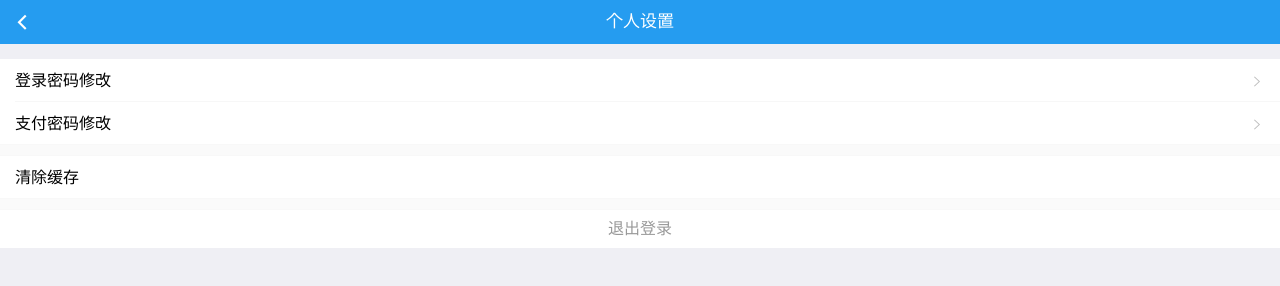
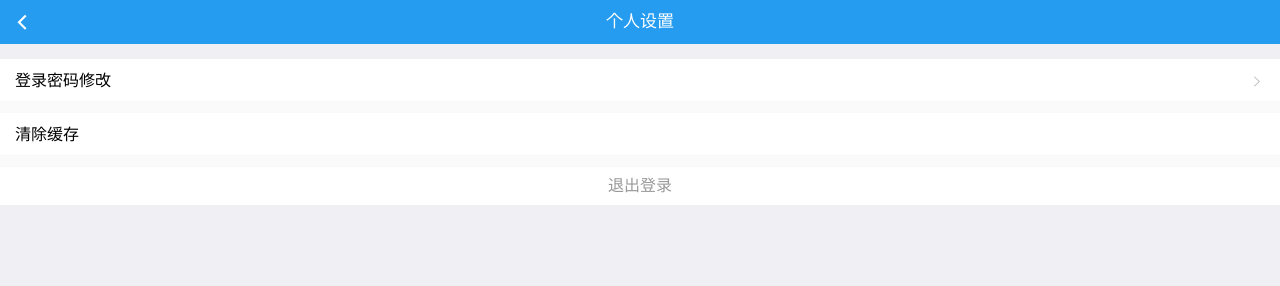
Before and after one commit to xiaojinlover/shangtongbao, a website: page setting-shezhi.html in a window 1280 px wide. Drawn offline with Linux system fonts and the light colour scheme.

Commit message:
Signed-off-by: xiaojinlover <43285309@qq.com>

```diff
--- a/setting-shezhi.html
+++ b/setting-shezhi.html
@@ -23,11 +23,6 @@
 				<li class="mui-table-view-cell">
 					<a class="mui-navigate-right" href="setting-shezhi-dlmmxg">
 						登录密码修改
-					</a>
-				</li>
-				<li class="mui-table-view-cell">
-					<a class="mui-navigate-right" href="setting-shezhi-zfmmxg">
-						支付密码修改
 					</a>
 				</li>
 				<li class="mui-table-view-divider"></li>
@@ -87,7 +82,6 @@
 		                all[i].close();
 		            }
 		        }
-
 				plus.storage.clear();
 				mui.openWindow({
 					url: 'login.html',
```
Also changed, not shown: 1 other file.
